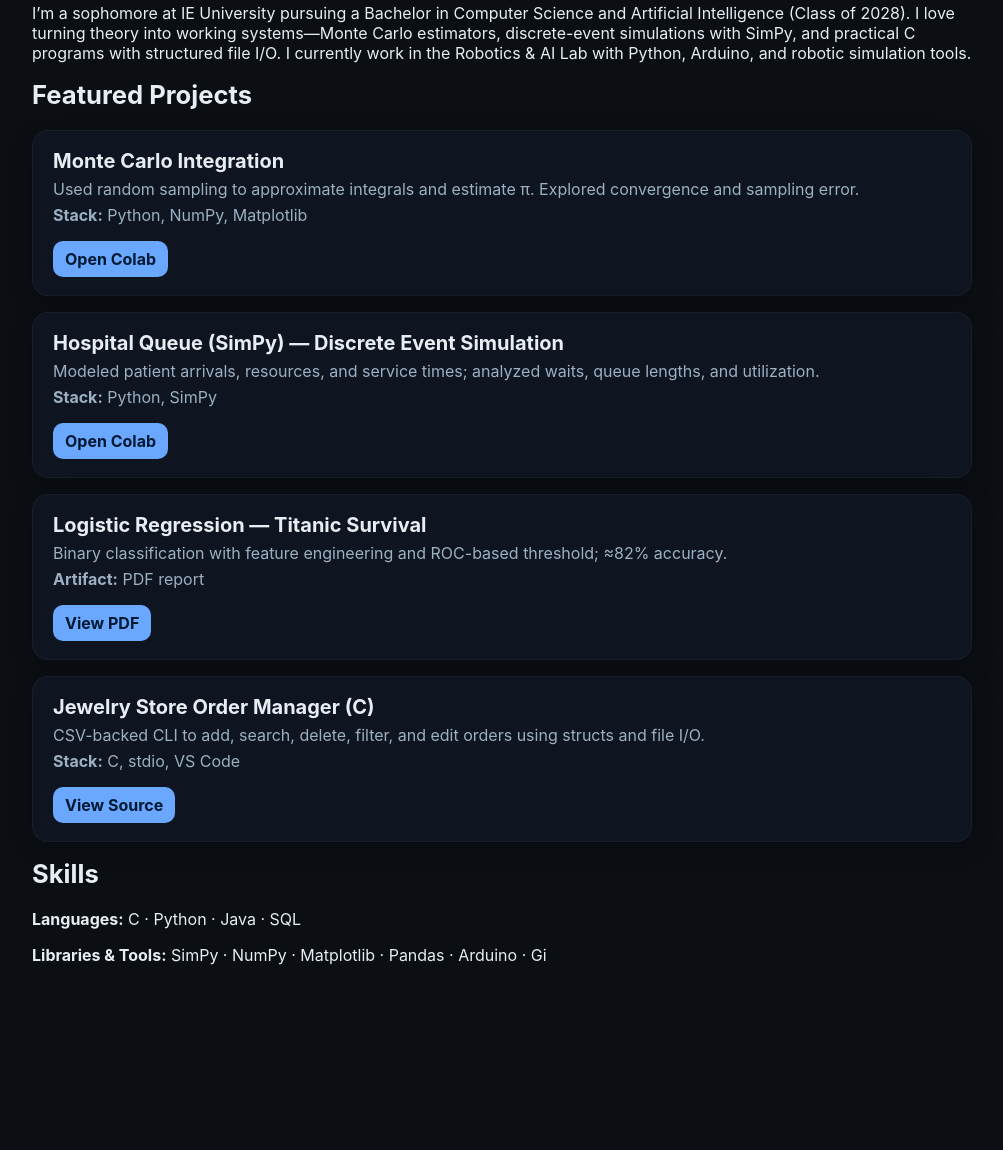
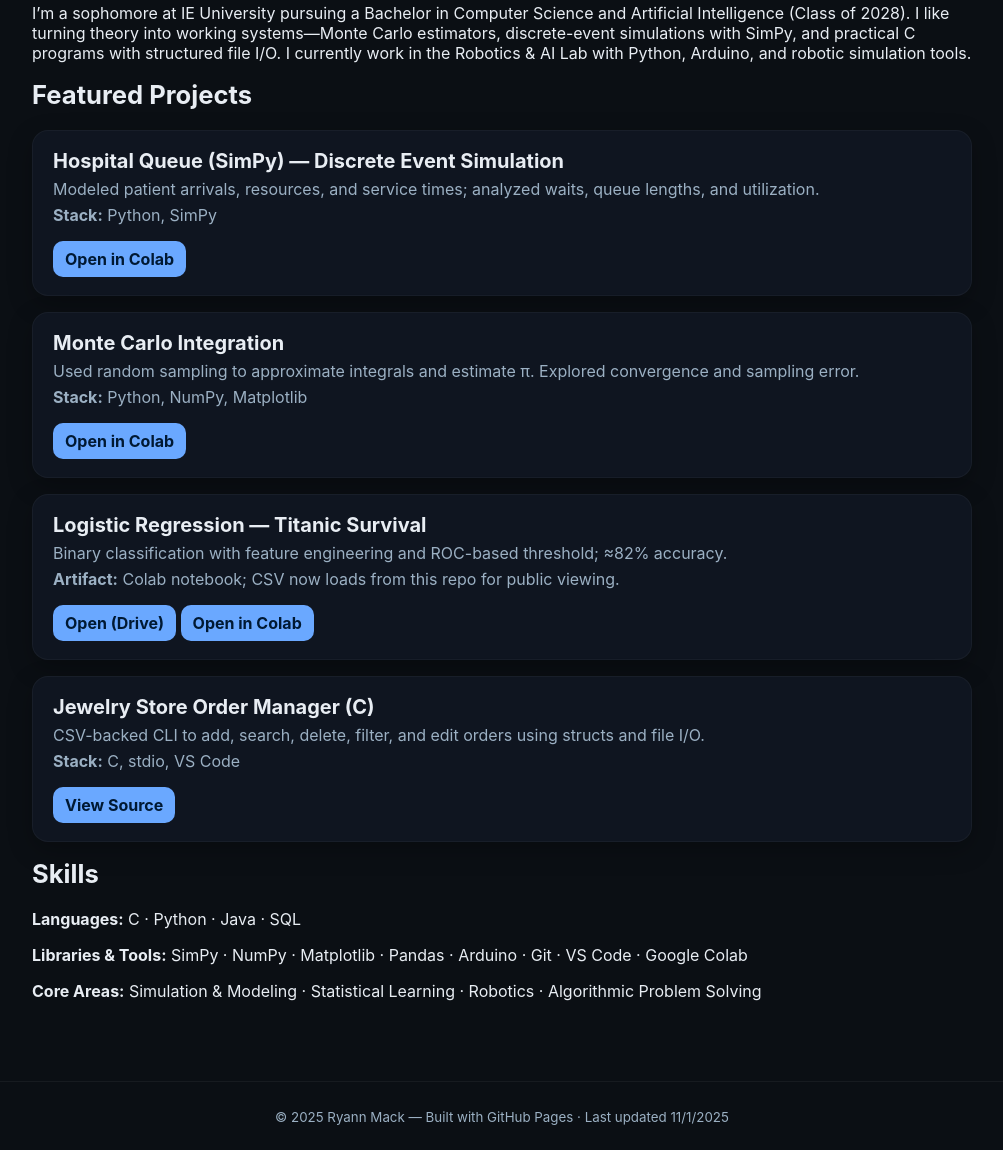
Before and after one commit to Myr-anna/Ryanns-Portfolio, a plain HTML site: page index.html in a window 1280 px wide. Shown: the part 289-1439 px from the top of the page, without its empty margins (138-1141 px from the left). Before the commit the page ends 1334 px from the top, so only its background shows below. Drawn offline with Linux system fonts and the light colour scheme.

Commit message:
Update index.html

```diff
--- a/index.html
+++ b/index.html
@@ -14,7 +14,7 @@
     <nav>
       <a href="https://github.com/Myr-anna" target="_blank" rel="noreferrer">GitHub</a>
       <a href="https://www.linkedin.com/in/ryann-mack/" target="_blank" rel="noreferrer">LinkedIn</a>
-      <a href="mailto:ryann.mack05@gmail.com">Email</a>
+      <a href="mailto:your.email@example.com">Email</a>
     </nav>
   </header>
 
@@ -23,9 +23,7 @@
       <h2>About Me</h2>
       <p>
         I’m a sophomore at IE University pursuing a Bachelor in Computer Science and Artificial Intelligence (Class of 2028).
-
-        I love turning theory into working systems—Monte Carlo estimators, discrete-event simulations with SimPy, and practical C programs with structured file I/O.
-
+        I like turning theory into working systems—Monte Carlo estimators, discrete-event simulations with SimPy, and practical C programs with structured file I/O.
         I currently work in the Robotics & AI Lab with Python, Arduino, and robotic simulation tools.
       </p>
     </section>
@@ -33,32 +31,41 @@
     <section>
       <h2>Featured Projects</h2>
 
+      <!-- 1) Discrete-Event Simulation — Hospital Queue (Colab notebook link you provided) -->
+      <article class="card">
+        <h3>Hospital Queue (SimPy) — Discrete Event Simulation</h3>
+        <p>Modeled patient arrivals, resources, and service times; analyzed waits, queue lengths, and utilization.</p>
+        <p><b>Stack:</b> Python, SimPy</p>
+        <a class="btn" href="https://colab.research.google.com/drive/1-gCF-1Wg4XfP0kz-_LOSM-aRRahbADXM?usp=sharing" target="_blank" rel="noreferrer">Open in Colab</a>
+      </article>
+
+      <!-- 2) Monte Carlo Integration — use the same id as your Drive file to open in Colab viewer -->
       <article class="card">
         <h3>Monte Carlo Integration</h3>
         <p>Used random sampling to approximate integrals and estimate π. Explored convergence and sampling error.</p>
         <p><b>Stack:</b> Python, NumPy, Matplotlib</p>
-        <a class="btn" href="https://colab.research.google.com/drive/1BknrFdSU8JARpfX4GdbyQvV7BiAXAJ6t?usp=sharing" target="_blank" rel="noreferrer">Open Colab</a>
+        <!-- Your Drive link (file view) converts to a Colab viewer link by using /drive/<id> -->
+        <a class="btn" href="https://colab.research.google.com/drive/1BknrFdSU8JARpfX4GdbyQvV7BiAXAJ6t?usp=sharing" target="_blank" rel="noreferrer">Open in Colab</a>
       </article>
 
-      <article class="card">
-        <h3>Hospital Queue (SimPy) — Discrete Event Simulation</h3>
-        <p>Modeled patient arrivals, resources, and service times; analyzed waits, queue lengths, and utilization.</p>
-        <p><b>Stack:</b> Python, SimPy</p>
-        <a class="btn" href="https://colab.research.google.com/drive/1-gCF-1Wg4XfP0kz-_LOSM-aRRahbADXM?usp=sharing" target="_blank" rel="noreferrer">Open Colab</a>
-      </article>
-
+      <!-- 3) Logistic Regression — Titanic (Colab notebook link you provided + a “fixed CSV” note) -->
       <article class="card">
         <h3>Logistic Regression — Titanic Survival</h3>
         <p>Binary classification with feature engineering and ROC-based threshold; ≈82% accuracy.</p>
-        <p><b>Artifact:</b> PDF report</p>
-        <a class="btn" href="./Logistic_Regression_Lab.pdf">View PDF</a>
+        <p><b>Artifact:</b> Colab notebook; CSV now loads from this repo for public viewing.</p>
+        <!-- Your Drive file link (view) is preserved; Colab will open it if it's a notebook. If it’s not a notebook, keep as Drive view. -->
+        <a class="btn" href="https://drive.google.com/file/d/1Mcjm-s0ciRDS9TIKz0hB18To9op9XfHB/view?usp=sharing" target="_blank" rel="noreferrer">Open (Drive)</a>
+        <!-- Optional: if it is a notebook, you can also add a Colab direct viewer if you know it’s a .ipynb -->
+        <a class="btn" href="https://colab.research.google.com/drive/1Mcjm-s0ciRDS9TIKz0hB18To9op9XfHB?usp=sharing" target="_blank" rel="noreferrer">Open in Colab</a>
       </article>
 
+      <!-- 4) Jewelry Store Order Manager (C) -->
       <article class="card">
         <h3>Jewelry Store Order Manager (C)</h3>
         <p>CSV-backed CLI to add, search, delete, filter, and edit orders using structs and file I/O.</p>
         <p><b>Stack:</b> C, stdio, VS Code</p>
-        <!-- If the C project is in another repo, keep this link. If you place the code in this repo under /c-jewelry-manager, change the href to ./c-jewelry-manager/ -->
+        <!-- If you have (or will create) a dedicated repo for this project, point here.
+             Otherwise, put the source into a subfolder and link that. -->
         <a class="btn" href="https://github.com/Myr-anna/Jewelry-Store-Manager" target="_blank" rel="noreferrer">View Source</a>
       </article>
 
@@ -67,4 +74,17 @@
     <section>
       <h2>Skills</h2>
       <p><b>Languages:</b> C · Python · Java · SQL</p>
-      <p><b>Libraries & Tools:</b> SimPy · NumPy · Matplotlib · Pandas · Arduino · Gi
+      <p><b>Libraries & Tools:</b> SimPy · NumPy · Matplotlib · Pandas · Arduino · Git · VS Code · Google Colab</p>
+      <p><b>Core Areas:</b> Simulation & Modeling · Statistical Learning · Robotics · Algorithmic Problem Solving</p>
+    </section>
+  </main>
+
+  <footer>
+    <small>© 2025 Ryann Mack — Built with GitHub Pages · Last updated <span id="updated"></span></small>
+  </footer>
+
+  <script>
+    document.getElementById('updated').textContent = new Date().toLocaleDateString();
+  </script>
+</body>
+</html>
```
